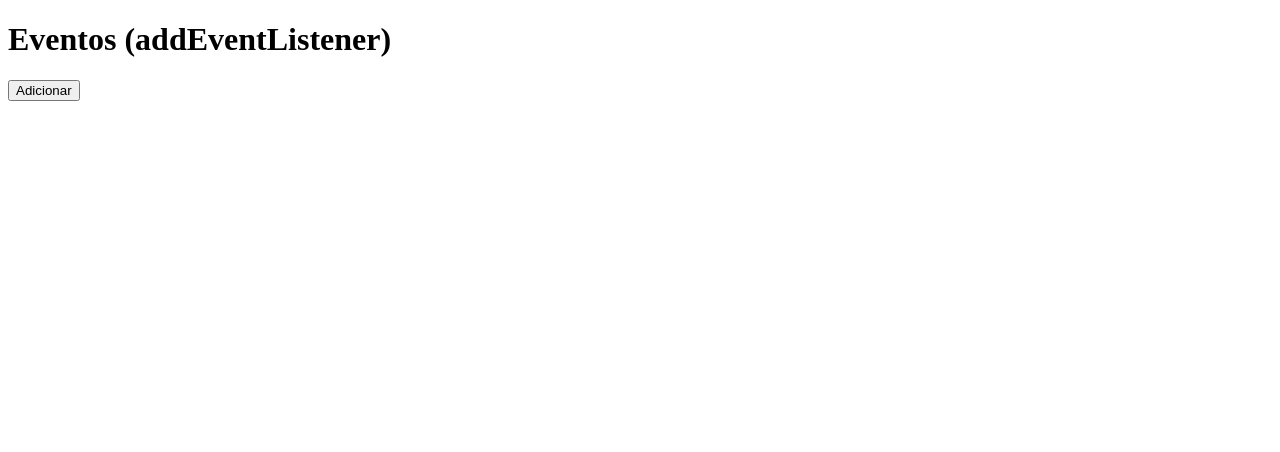
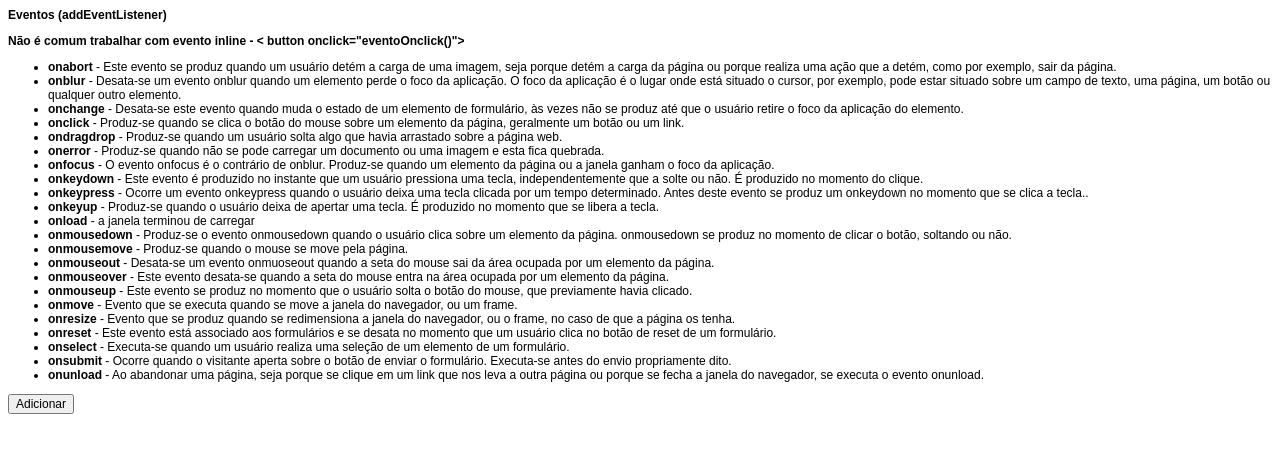
Before and after one commit to cleberemail/javascript, a plain HTML site: page curso_3/aula_4.html in a window 1280 px wide. Drawn offline with Linux system fonts and the light colour scheme.

Commit message:
avançando com eventos, onload e DOMContentLoaded

```diff
--- a/curso_3/aula_4.html
+++ b/curso_3/aula_4.html
@@ -4,18 +4,75 @@
     <meta charset="UTF-8">
     <meta name="viewport" content="width=device-width, initial-scale=1.0">
     <title>Document</title>
+    <style>
+        * {
+            font-family:arial;
+            font-size:12px;
+        }
+    </style>
 </head>
 <body>
 
     <h1>Eventos (addEventListener)</h1>
 
+    <h3>Não é comum trabalhar com evento inline - < button onclick="eventoOnclick()"></button></h3>
+
+    <ul>
+        <li><strong>onabort</strong> - Este evento se produz quando um usuário detém a carga de uma imagem, seja porque detém a carga da página ou porque realiza uma ação que a detém, como por exemplo, sair da página.</li>
+        <li><strong>onblur</strong> - Desata-se um evento onblur quando um elemento perde o foco da aplicação. O foco da aplicação é o lugar onde está situado o cursor, por exemplo, pode estar situado sobre um campo de texto, uma página, um botão ou qualquer outro elemento.</li>
+        <li><strong>onchange</strong> - Desata-se este evento quando muda o estado de um elemento de formulário, às vezes não se produz até que o usuário retire o foco da aplicação do elemento. </li>
+        <li><strong>onclick</strong> - Produz-se quando se clica o botão do mouse sobre um elemento da página, geralmente um botão ou um link.</li>
+        <li><strong>ondragdrop</strong> - Produz-se quando um usuário solta algo que havia arrastado sobre a página web.</li>
+        <li><strong>onerror</strong> - Produz-se quando não se pode carregar um documento ou uma imagem e esta fica quebrada.</li>
+        <li><strong>onfocus</strong> - O evento onfocus é o contrário de onblur. Produz-se quando um elemento da página ou a janela ganham o foco da aplicação.</li>
+        <li><strong>onkeydown</strong> - Este evento é produzido no instante que um usuário pressiona uma tecla, independentemente que a solte ou não. É produzido no momento do clique.</li>
+        <li><strong>onkeypress</strong> - Ocorre um evento onkeypress quando o usuário deixa uma tecla clicada por um tempo determinado. Antes deste evento se produz um onkeydown no momento que se clica a tecla..</li>
+        <li><strong>onkeyup</strong> - Produz-se quando o usuário deixa de apertar uma tecla. É produzido no momento que se libera a tecla.</li>
+        <li><strong>onload</strong> - a janela terminou de carregar </li>
+        <li><strong>onmousedown</strong> - Produz-se o evento onmousedown quando o usuário clica sobre um elemento da página. onmousedown se produz no momento de clicar o botão, soltando ou não.</li>
+        <li><strong>onmousemove</strong> - Produz-se quando o mouse se move pela página.</li>
+        <li><strong>onmouseout</strong> - Desata-se um evento onmuoseout quando a seta do mouse sai da área ocupada por um elemento da página.</li>
+        <li><strong>onmouseover</strong> - Este evento desata-se quando a seta do mouse entra na área ocupada por um elemento da página.</li>
+        <li><strong>onmouseup</strong> - Este evento se produz no momento que o usuário solta o botão do mouse, que previamente havia clicado.</li>
+        <li><strong>onmove</strong> - Evento que se executa quando se move a janela do navegador, ou um frame.</li>
+        <li><strong>onresize</strong> - Evento que se produz quando se redimensiona a janela do navegador, ou o frame, no caso de que a página os tenha.</li>
+        <li><strong>onreset</strong> - Este evento está associado aos formulários e se desata no momento que um usuário clica no botão de reset de um formulário.</li>
+        <li><strong>onselect</strong> - Executa-se quando um usuário realiza uma seleção de um elemento de um formulário.</li>
+        <li><strong>onsubmit</strong> - Ocorre quando o visitante aperta sobre o botão de enviar o formulário. Executa-se antes do envio propriamente dito.</li>
+        <li><strong>onunload</strong> - Ao abandonar uma página, seja porque se clique em um link que nos leva a outra página ou porque se fecha a janela do navegador, se executa o evento onunload.</li>
+    </ul>
+
     <button id="btn">Adicionar</button>
 
     <script>
 
+        // criando uma função para verificar se esta online
+        const online = parametro => {
+            if (navigator.onLine) {
+                alert('on-line '+parametro);
+            } else {
+                alert('off-line '+parametro);
+            }
+        }
+
+        // criando uma função arrow
+        const alerta = () => alert('Alerta');
+
+        // criando objeto do botao
         const botao = document.getElementById('btn');
-        const alerta = () => alert('Alerta');
+
+        // criando um objeto do CORPO
+        const body = document.body;
+
+        // escutando o evento click do botao e executando a função
         botao.addEventListener('click', alerta);
+
+        // após a pagina carregar executando a função online
+        body.onload = online('onload');
+
+        // vou disparar o evento o mais rapido possivel após a página ser carregada
+        document.addEventListener('DOMContentLoaded', online('DOMContentLoaded'));
+
 
     </script>
 
```
